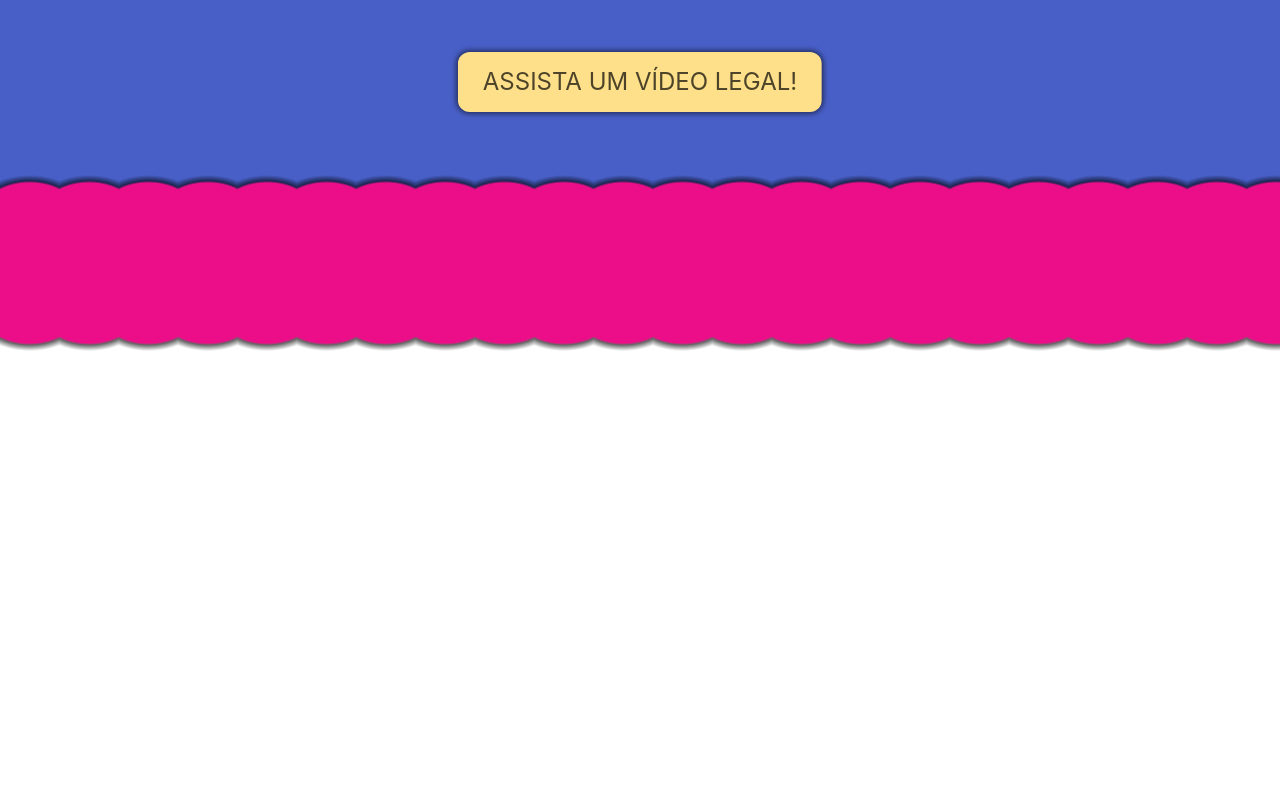
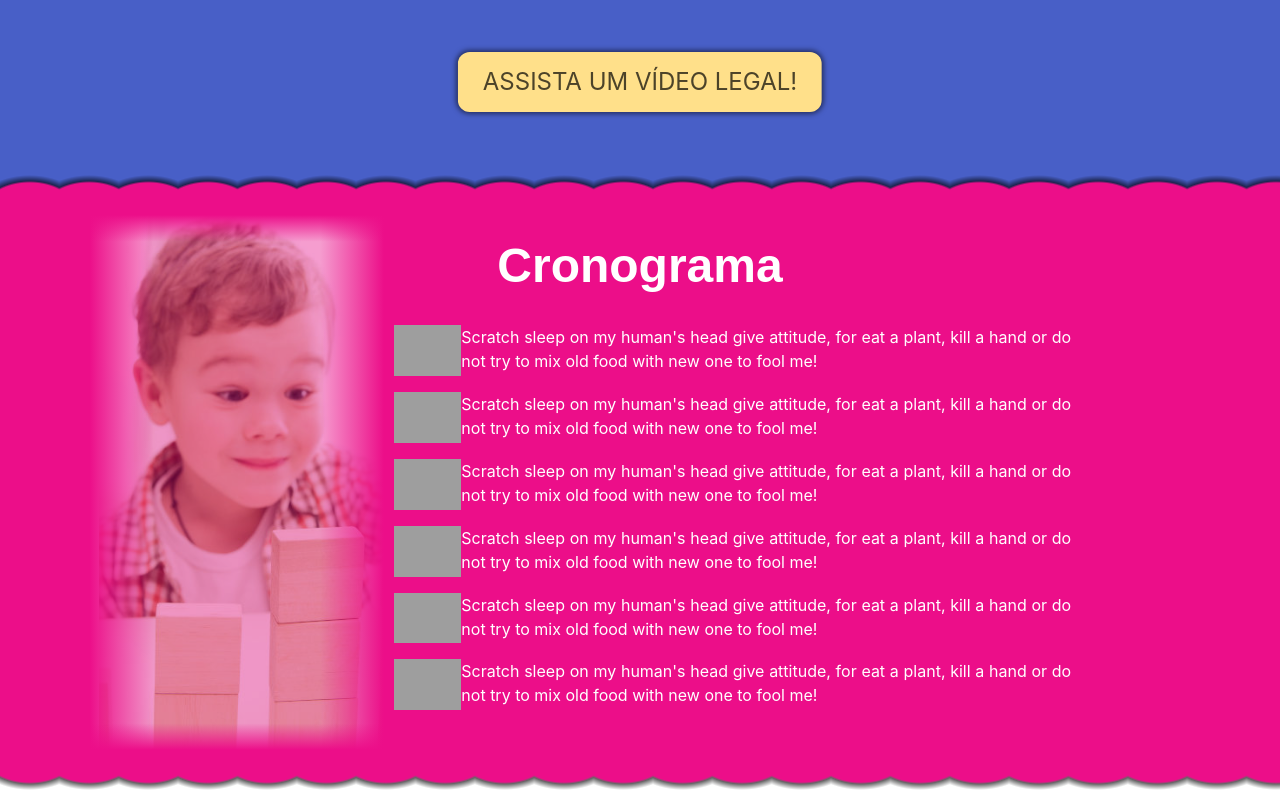
Before and after one commit to PERicci/Oficina_do_Cerebro_FE, a plain HTML site: page index.html in a window 1280 px wide. Shown: the part 1238-2038 px from the top of the page. Before the commit the page ends 1599 px from the top, so only its background shows below. Drawn offline with nearby package versions, Linux system fonts and the light colour scheme; grey boxes are pictures that could not be loaded; a web font is replaced by a local one.

Commit message:
schedule ul and bg created

```diff
--- a/index.html
+++ b/index.html
@@ -31,6 +31,7 @@
   <!-- SCRIPTS -->
   <script src="scripts/navbarBurger.js"></script>
   <script src="scripts/showVideo.js"></script>
+  <script src="https://kit.fontawesome.com/60e8cca32b.js" crossorigin="anonymous"></script>
 
   <!-- TITLE -->
   <title>Oficina do Cérebro</title>
@@ -277,11 +278,40 @@
       </div>
     </section>
 
-    <!-- SECOND SECTION: SCHEDULE -->
+    <!-- THIRD SECTION: SCHEDULE -->
 
-    <section class="hero l3c1">
+    <section class="hero is-small l3c1">
       <div class="dividerPinkUp"></div> <!-- DIVIDER -->
       <div id="scheduleHeroBody" class="hero-body">
+
+        <h2 class="title">Cronograma</h2>
+
+        <ul id="scheduleList">
+          <li class="scheduleItem">
+            <img class="scheduleItemImage" src="https://img.icons8.com/doodle/96/000000/children-pyramid.png"/>
+            <p class="scheduleItemText">Scratch sleep on my human's head give attitude, for eat a plant, kill a hand or do not try to mix old food with new one to fool me!</p>
+          </li>
+          <li class="scheduleItem">
+            <img class="scheduleItemImage" src="https://img.icons8.com/doodle/96/000000/children-pyramid.png"/>
+            <p class="scheduleItemText">Scratch sleep on my human's head give attitude, for eat a plant, kill a hand or do not try to mix old food with new one to fool me!</p>
+          </li>
+          <li class="scheduleItem">
+            <img class="scheduleItemImage" src="https://img.icons8.com/doodle/96/000000/children-pyramid.png"/>
+            <p class="scheduleItemText">Scratch sleep on my human's head give attitude, for eat a plant, kill a hand or do not try to mix old food with new one to fool me!</p>
+          </li>
+          <li class="scheduleItem">
+            <img class="scheduleItemImage" src="https://img.icons8.com/doodle/96/000000/children-pyramid.png"/>
+            <p class="scheduleItemText">Scratch sleep on my human's head give attitude, for eat a plant, kill a hand or do not try to mix old food with new one to fool me!</p>
+          </li>
+          <li class="scheduleItem">
+            <img class="scheduleItemImage" src="https://img.icons8.com/doodle/96/000000/children-pyramid.png"/>
+            <p class="scheduleItemText">Scratch sleep on my human's head give attitude, for eat a plant, kill a hand or do not try to mix old food with new one to fool me!</p>
+          </li>
+          <li class="scheduleItem">
+            <img class="scheduleItemImage" src="https://img.icons8.com/doodle/96/000000/children-pyramid.png"/>
+            <p class="scheduleItemText">Scratch sleep on my human's head give attitude, for eat a plant, kill a hand or do not try to mix old food with new one to fool me!</p>
+          </li>
+        </ul>
 
         <!-- SCHEDULE -->
 
--- a/scripts/showVideo.js
+++ b/scripts/showVideo.js
@@ -1,13 +1,13 @@
 let showVideo = (e) => {
   const button = e;
   const embedVideo = document.getElementById(button.dataset.target);
-  const parent = button.parentElement;
-  const section = parent.parentElement;
+  const videoContainer = button.parentElement;
+  const section = videoContainer.parentElement;
 
 
   button.classList.toggle('isDisplayNone');
   embedVideo.classList.toggle('isDisplayNone');
-  parent.classList.toggle('videoContainerSize');
+  videoContainer.classList.toggle('videoContainerSize');
 
   setTimeout(() => {
     section.scrollIntoView({behavior: "smooth", block: "center"});
--- a/styles/main.css
+++ b/styles/main.css
@@ -4,7 +4,6 @@
   position: relative;
   width: 100vw;
   height: auto;
-  top: 0;
   background-image: url(../assets/bg.png);
   background-position: center;
   background-repeat:  no-repeat;
@@ -19,7 +18,7 @@
   z-index: -1;
   width: 100%;
   height: 100%;
-  background-color: #1891cdb3;
+  background-color: rgba(24, 145, 205, 0.7);
 }
 
 .hero-body-banner {
--- a/styles/schedule.css
+++ b/styles/schedule.css
@@ -1,5 +1,53 @@
 /* SCHEDULE */
 
 #scheduleHeroBody {
-    background-color: rgb(236, 14, 137);
+    color: white;
+    text-align: center;
+    position: relative;
+    width: 100vw;
+    height: auto;
+    background-image: url(../assets/childPlay.jpg);
+    background-position: 10% center;
+    background-repeat:  no-repeat;
+    background-attachment: local;
+    background-size: auto 130%;
+    z-index: -1;
 }
+
+#scheduleHeroBody::after {
+    content: "";
+    position: absolute;
+    top: 0;
+    left: 0;
+    z-index: -1;
+    width: 100%;
+    height: 100%;
+    background: linear-gradient(to bottom, rgb(236, 14, 137), transparent 5%),
+                linear-gradient(to top, rgb(236, 14, 137), transparent 5%),
+                linear-gradient(to left, rgb(236, 14, 137) 70%, transparent 75%),
+                linear-gradient(to right, rgb(236, 14, 137) 7%, transparent 12%),
+                rgba(236, 14, 136, 0.4);
+}
+
+#scheduleHeroBody .title {
+    /* font-family: 'Concert One', cursive; */
+    font-family: 'Candal', sans-serif;
+    font-size: 3rem;
+    color: white;
+    margin-bottom: 2rem;
+}
+
+#scheduleList {
+    margin: 0 15% 0 30%;
+    text-align: justify;
+}
+
+.scheduleItem {
+    margin-bottom: 1rem;
+    display: grid;
+    grid-template-columns: 10% auto;
+}
+
+.scheduleItemImage {
+
+}
```
Also changed, not shown: assets/childPlay.jpg (added), assets/projectLogo.svg, 1 other file.
